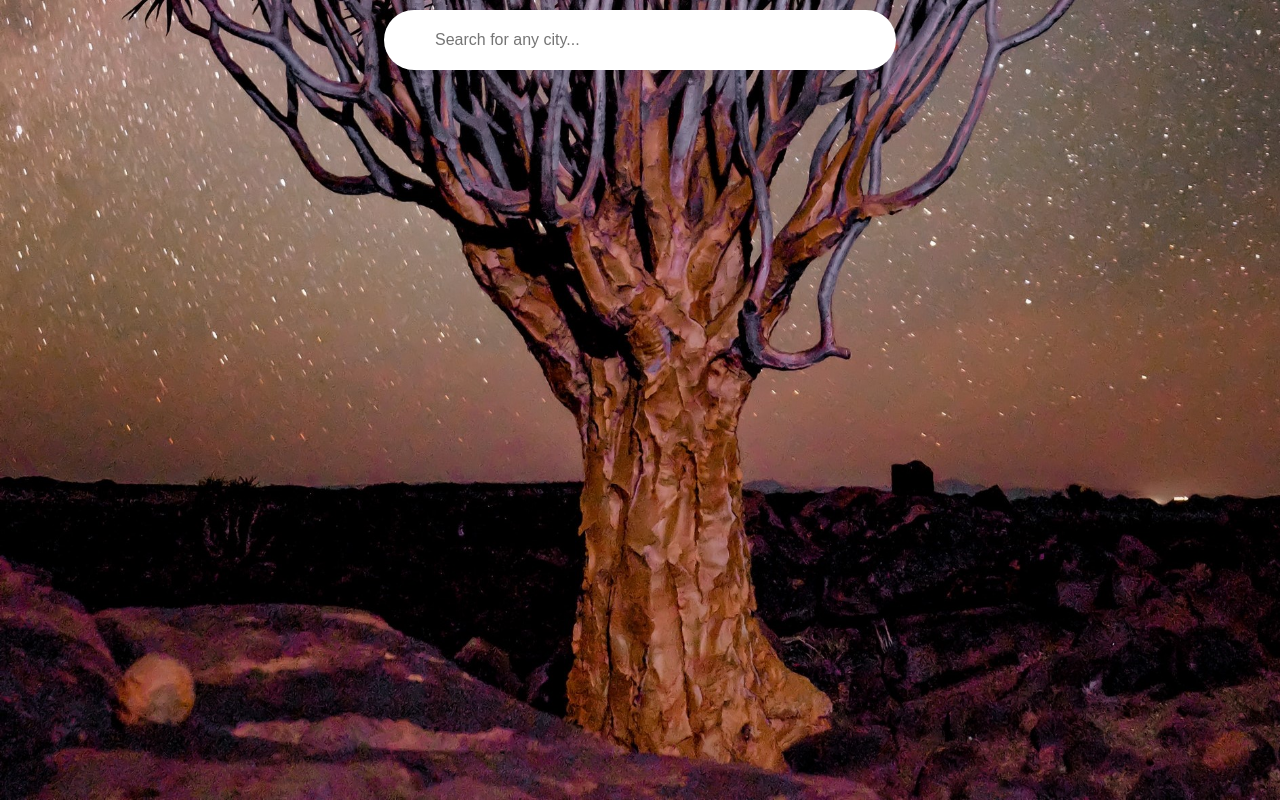
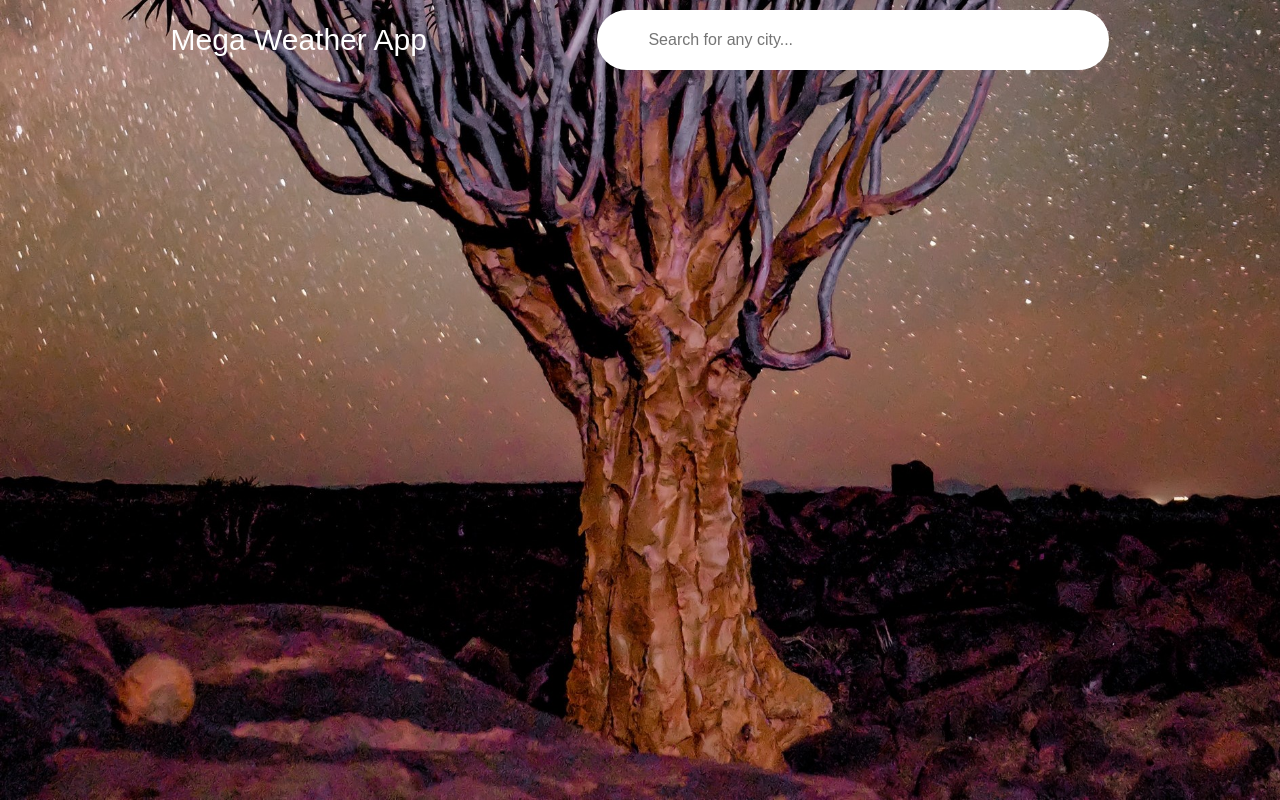
Before and after one commit to Redeemm/mega-weather, a website: page index.html in a window 1280 px wide. Drawn offline with Linux system fonts and the light colour scheme; a web font is replaced by a local one.

Commit message:
added app title

```diff
--- a/index.html
+++ b/index.html
@@ -18,6 +18,7 @@
   <body>
     <main class="app">
       <form class="form">
+        <span class="form__title">Mega Weather App</span>
         <input
           type="search"
           name="city"
--- a/sass/gen/_search.scss
+++ b/sass/gen/_search.scss
@@ -1,8 +1,12 @@
 .form {
   display: flex;
-  justify-content: center;
+  justify-content: space-evenly;
   align-items: center;
   z-index: 200;
+
+  &__title {
+    font-size: 3rem;
+  }
 
   input {
     width: 40%;
```
Also changed, not shown: src/css/styles.css.
